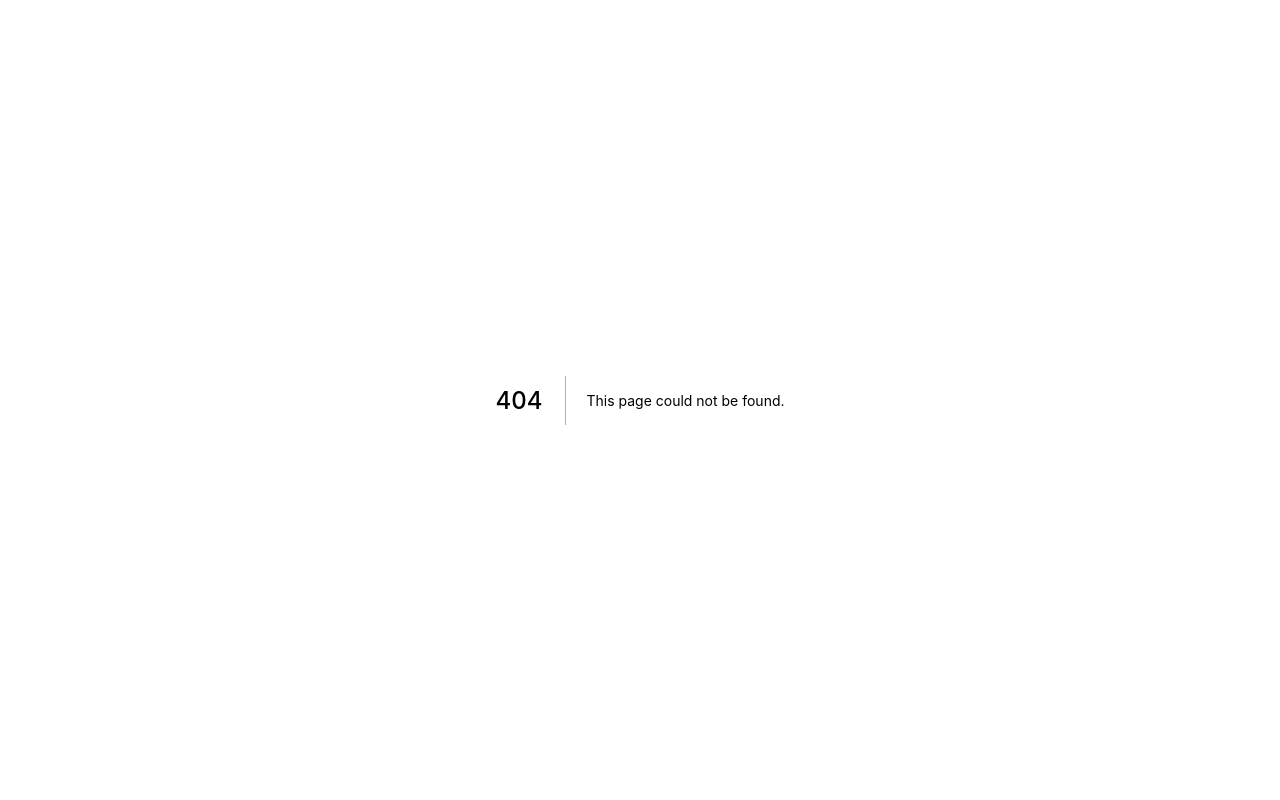
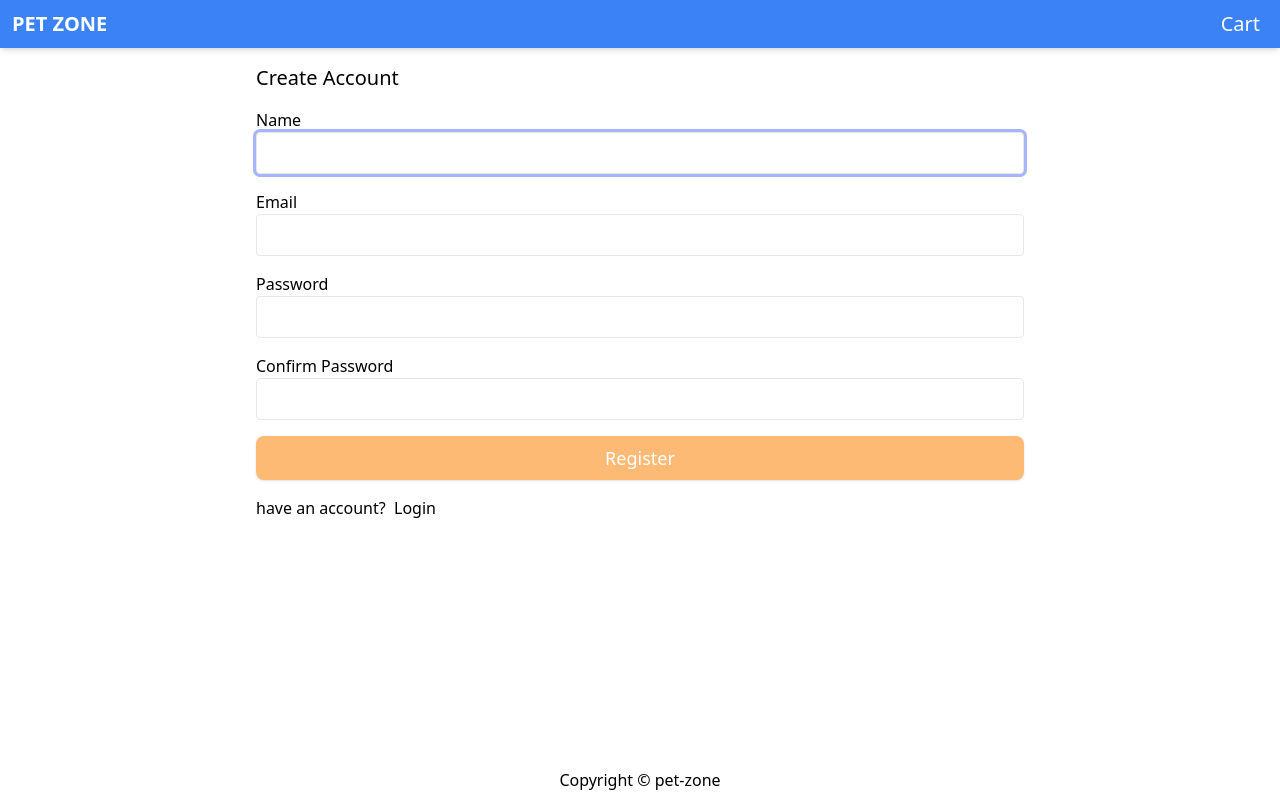
Before and after one commit to Anoop092/pet_care, a Next.js app: page /register in a window 1280 px wide. Before the commit this address had no page. Built offline with nearby package versions, Linux system fonts and the light colour scheme.

Commit message:
implemented login and register screen

```diff
--- a/package.json
+++ b/package.json
@@ -18,6 +18,7 @@
     "next": "12.2.2",
     "react": "18.2.0",
     "react-dom": "18.2.0",
+    "react-hook-form": "^7.33.1",
     "react-toastify": "^9.0.6"
   },
   "devDependencies": {
--- /dev/null
+++ b/pages/login/index.js
@@ -0,0 +1,72 @@
+import Link from "next/link";
+import React from "react";
+import { useForm } from "react-hook-form";
+import { Layout } from "../../components";
+
+const LoginScreen = () => {
+  const {
+    handleSubmit,
+    register,
+    formState: { errors },
+  } = useForm();
+  const submitHandler = ({ email, password }) => {
+    console.log(email, password);
+  };
+  return (
+    <Layout title="login page">
+      <form
+        className="mx-auto max-w-screen-md"
+        onSubmit={handleSubmit(submitHandler)}
+      >
+        <h1 className="mb-4 text-xl">Login</h1>
+        <div className="mb-4">
+          <label htmlFor="email">Email</label>
+          <input
+            type="email"
+            {...register("email", {
+              required: "Please enter email ",
+              pattern: {
+                value: /^[a-z0-9._%+-]+@[a-z0-9.-]+\.[a-z]{2,4}$/,
+                message: "please enter valid email address",
+              },
+            })}
+            className="w-full"
+            id="email"
+            autoFocus
+          />
+          {errors.email && (
+            <div className="text-red-500">{errors.email.message}</div>
+          )}
+        </div>
+        <div className="mb-4">
+          <label htmlFor="password">Password</label>
+          <input
+            type="password"
+            {...register("password", {
+              required: "Please enter password ",
+              minLength: {
+                value: 6,
+                message: "password must be more than 5 char",
+              },
+            })}
+            className="w-full"
+            id="password"
+            autoFocus
+          />
+          {errors.password && (
+            <div className="text-red-500">{errors.password.message}</div>
+          )}
+        </div>
+        <div className="mb-4">
+          <button className="primary-button">Login</button>
+        </div>
+        <div className="mb-4">
+          Don&apos;t have an account? &nbsp;
+          <Link href="/register">Register</Link>
+        </div>
+      </form>
+    </Layout>
+  );
+};
+
+export default LoginScreen;
--- /dev/null
+++ b/pages/register/index.js
@@ -0,0 +1,104 @@
+import Link from "next/link";
+import React from "react";
+import { useForm } from "react-hook-form";
+import { Layout } from "../../components";
+
+const RegisterScreen = () => {
+  const {
+    handleSubmit,
+    register,
+    getValues,
+    formState: { errors },
+  } = useForm();
+  return (
+    <Layout title="Create Account">
+      <form className="mx-auto max-w-screen-md">
+        <h1 className="mb-4 text-xl">Create Account</h1>
+        <div className="mb-4">
+          <label htmlFor="name">Name</label>
+          <input
+            type="text"
+            className="w-full"
+            id="name"
+            autoFocus
+            {...register("name", {
+              required: "Please enter name",
+            })}
+          />
+          {errors.name && (
+            <div className="text-red-500">{errors.name.message}</div>
+          )}
+        </div>
+
+        <div className="mb-4">
+          <label htmlFor="email">Email</label>
+          <input
+            type="email"
+            {...register("email", {
+              required: "Please enter email",
+              pattern: {
+                value: /^[a-zA-Z0-9_.+-]+@[a-zA-Z0-9-]+.[a-zA-Z0-9-.]+$/i,
+                message: "Please enter valid email",
+              },
+            })}
+            className="w-full"
+            id="email"
+          ></input>
+          {errors.email && (
+            <div className="text-red-500">{errors.email.message}</div>
+          )}
+        </div>
+        <div className="mb-4">
+          <label htmlFor="password">Password</label>
+          <input
+            type="password"
+            {...register("password", {
+              required: "Please enter password",
+              minLength: { value: 6, message: "password is more than 5 chars" },
+            })}
+            className="w-full"
+            id="password"
+          ></input>
+          {errors.password && (
+            <div className="text-red-500 ">{errors.password.message}</div>
+          )}
+        </div>
+        <div className="mb-4">
+          <label htmlFor="confirmPassword">Confirm Password</label>
+          <input
+            className="w-full"
+            type="password"
+            id="confirmPassword"
+            {...register("confirmPassword", {
+              required: "Please enter confirm password",
+              validate: (value) => value === getValues("password"),
+              minLength: {
+                value: 6,
+                message: "confirm password is more than 5 chars",
+              },
+            })}
+          />
+          {errors.confirmPassword && (
+            <div className="text-red-500 ">
+              {errors.confirmPassword.message}
+            </div>
+          )}
+          {errors.confirmPassword &&
+            errors.confirmPassword.type === "validate" && (
+              <div className="text-red-500 ">Password do not match</div>
+            )}
+        </div>
+
+        <div className="mb-4 ">
+          <button className="primary-button">Register</button>
+        </div>
+        <div className="mb-4 ">
+          have an account? &nbsp;
+          <Link href={`/login`}>Login</Link>
+        </div>
+      </form>
+    </Layout>
+  );
+};
+
+export default RegisterScreen;
```
Also changed, not shown: 1 other file (tests, documents, lock files or other folders).
